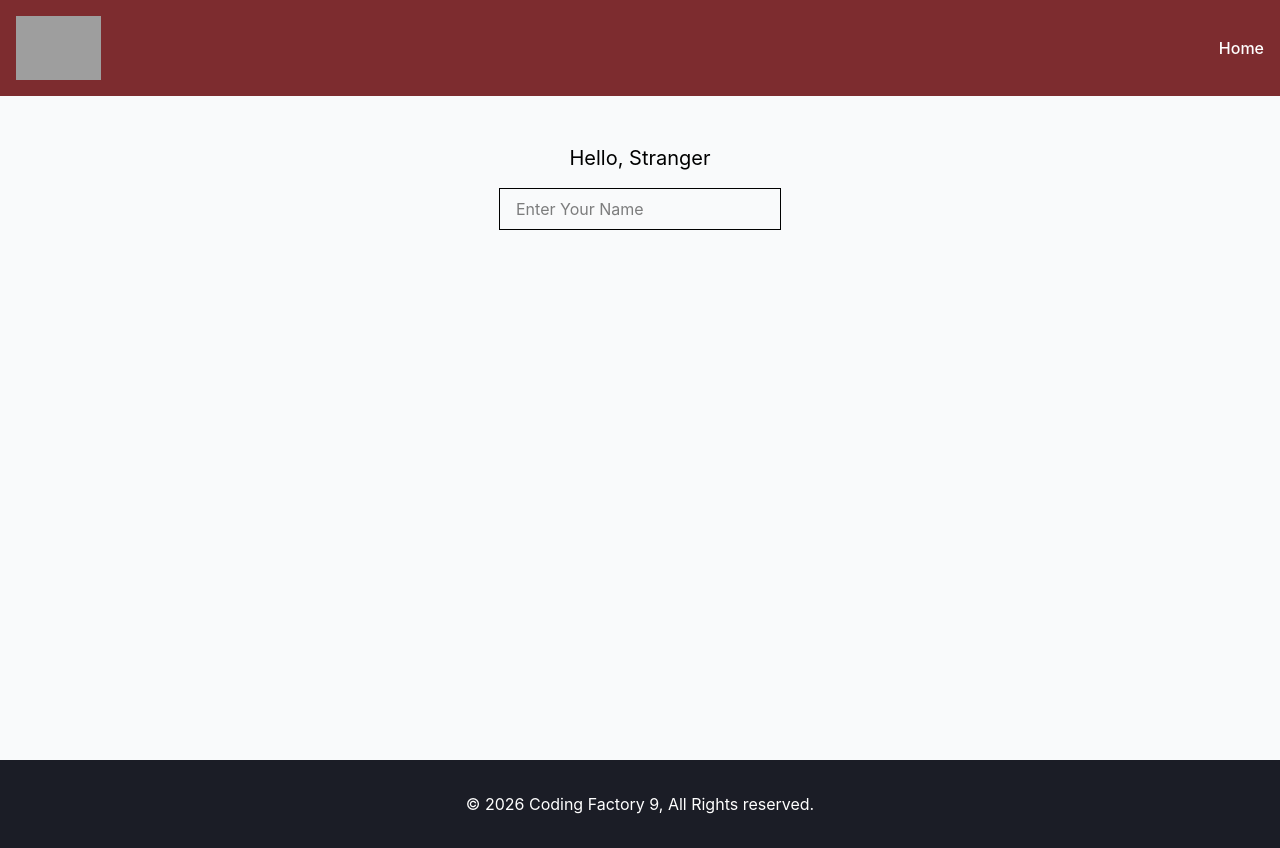
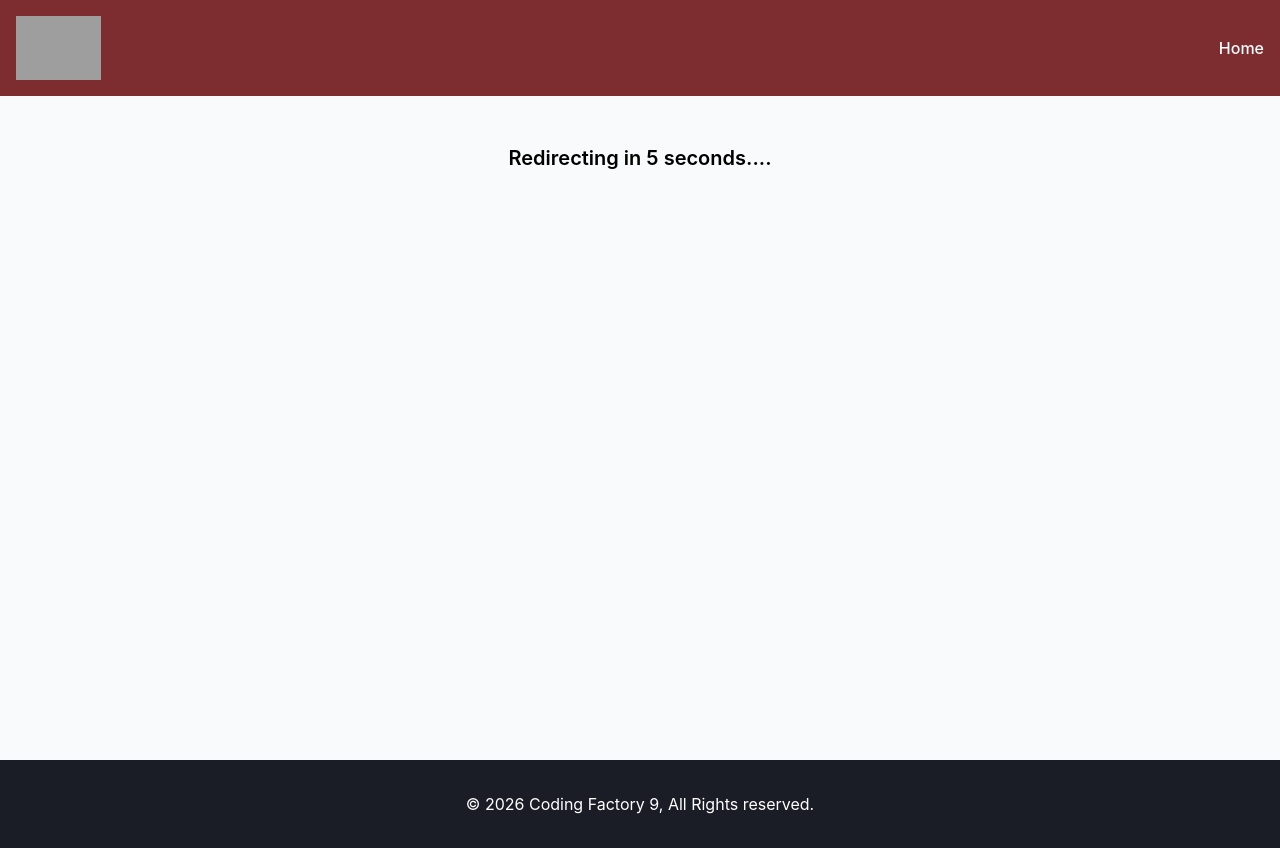
Before and after one commit to evitsapara/cf9-react-app, a React (Vite) app: page /example in a window 1280 px wide. Built offline with nearby package versions, Linux system fonts and the light colour scheme; grey boxes are pictures that could not be loaded.

Commit message:
feat: add AutoRedirect component

```diff
--- a/src/App.tsx
+++ b/src/App.tsx
@@ -7,7 +7,8 @@
 // import NameChanger from "./components/LessonFive/NameChanger.tsx";
 // import CounterWithCustomHook from "./components/LessonFive/CounterWithCustomHook.tsx";
 // import {useEffect} from "react";
-import NameChangerWithTitle from "./components/LessonFive/NameChangerWithTitle.tsx";
+// import NameChangerWithTitle from "./components/LessonFive/NameChangerWithTitle.tsx";
+import AutoRedirect from "./components/LessonSix/AutoRedirect.tsx";
 // import Counter from "./components/LessonFour/Counter.tsx";
 // import ClassCounter from "./components/LessonFour/ClassCounter.tsx";
 
@@ -90,10 +91,15 @@
             {/*</Layout>*/}
 
             {/*LESSON FIVE*/}
+            {/*<Layout addClasses="bg-gray-50">*/}
+            {/*    /!*<NameChanger />*!/*/}
+            {/*    /!*<CounterWithCustomHook />*!/*/}
+            {/*    <NameChangerWithTitle />*/}
+            {/*</Layout>*/}
+
+            {/*LESSON SIX*/}
             <Layout addClasses="bg-gray-50">
-                {/*<NameChanger />*/}
-                {/*<CounterWithCustomHook />*/}
-                <NameChangerWithTitle />
+                <AutoRedirect />
             </Layout>
         </>
     )
--- /dev/null
+++ b/src/components/LessonSix/AutoRedirect.tsx
@@ -0,0 +1,26 @@
+import {useEffect} from "react";
+import {useNavigate} from "react-router";
+
+const AutoRedirect = () => {
+    const navigate = useNavigate();
+
+    useEffect(() => {
+        // SETUP
+        const timer = setTimeout(() => {
+            navigate("/example")
+        }, 5000)
+
+        // CLEANUP
+        return () => clearTimeout(timer);
+
+    }, [])
+
+    return (
+        <>
+            <h1 className="text-center text-xl font-semibold mb-4">
+                Redirecting in 5 seconds....
+            </h1>
+        </>
+    )
+}
+export default AutoRedirect;
```
